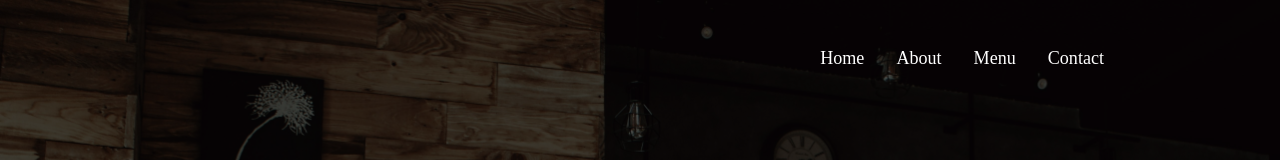
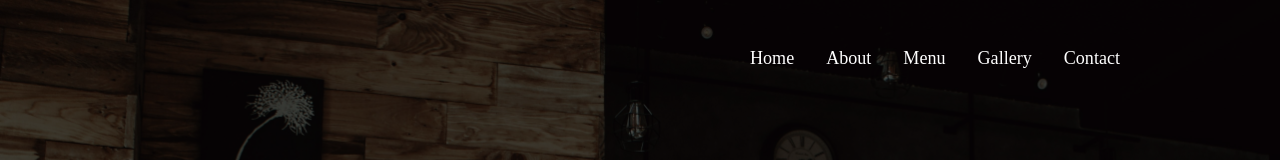
Before and after one commit to Binada-SH/React_coffee_shop_website, a React (Vite) app in the folder coffee_shop/Coffee_Shop/: page / in a window 1280 px wide. Shown: the top 160 px of the page. Built offline with nearby package versions, Linux system fonts and the light colour scheme.

Commit message:
Navbar Additional Page Adding And Styling When Hovering

```diff
--- a/coffee_shop/Coffee_Shop/src/Components/navbar/navbar.css
+++ b/coffee_shop/Coffee_Shop/src/Components/navbar/navbar.css
@@ -6,7 +6,7 @@
 .navbar {
     float: right;
     margin-top: 3rem;
-    margin-right: 10rem;
+    margin-right: 9rem;
 }
 
 .navbar li{
@@ -20,3 +20,7 @@
     color: #ffffff;
     text-decoration: none;
 }
+
+.navbar a:hover {
+    color: #f19355;
+}
--- a/coffee_shop/Coffee_Shop/src/Components/navbar/navbar.jsx
+++ b/coffee_shop/Coffee_Shop/src/Components/navbar/navbar.jsx
@@ -8,6 +8,7 @@ const navbar = () => {
             <li><a href="#home">Home</a></li>
             <li><a href="#about">About</a></li>
             <li><a href="#menu">Menu</a></li>
+            <li><a href="#gallery">Gallery</a></li>
             <li><a href="#contact">Contact</a></li>
         </ul>
 
```
